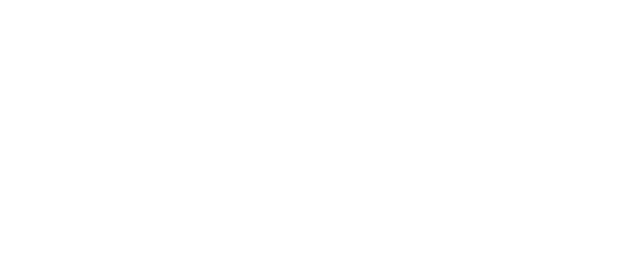
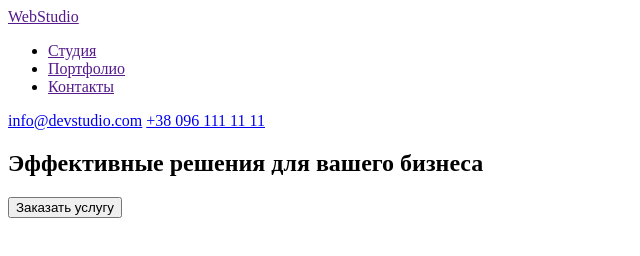
Before and after one commit to ilyanes/goit-markup-hw-01, a plain HTML site: page index.html in a window 1280 px wide. Shown: the whole page, without its empty margins (0-640 px from the left). Drawn offline with Linux system fonts and the light colour scheme.

Commit message:
added header, section Hero

```diff
--- a/index.html
+++ b/index.html
@@ -1,11 +1,40 @@
 <!DOCTYPE html>
-<html lang="en">
+<html lang="ru">
 <head>
     <meta charset="UTF-8">
+    <meta http-equiv="X-UA-Compatible" content="IE=edge">
     <meta name="viewport" content="width=device-width, initial-scale=1.0">
-    <title>Document</title>
+    <title>Студия</title>
 </head>
 <body>
+    <header>
+        <nav>
+            <a href="">WebStudio</a>
+            <ul>
+                <li>
+                    <a href="">Студия</a>
+                </li>
+                <li>
+                    <a href="">Портфолио</a>
+                </li>
+                <li>
+                    <a href="">Контакты</a>
+                </li>
+            </ul>
+        </nav>
+        <a href="mailto:info@devstudio.com">info@devstudio.com</a>
+        <a href="tel:+380961111111">+38 096 111 11 11</a>
+    </header>
+    <main>
+        <!-- Hero -->
+        <section>
+            <h1>Эффективные решения для вашего бизнеса</h1>
+            <button type="button">Заказать услугу</button>
+        </section>
+    </main>
+    <!-- Footer -->
+    <footer>
 
+    </footer>
 </body>
 </html>
```
